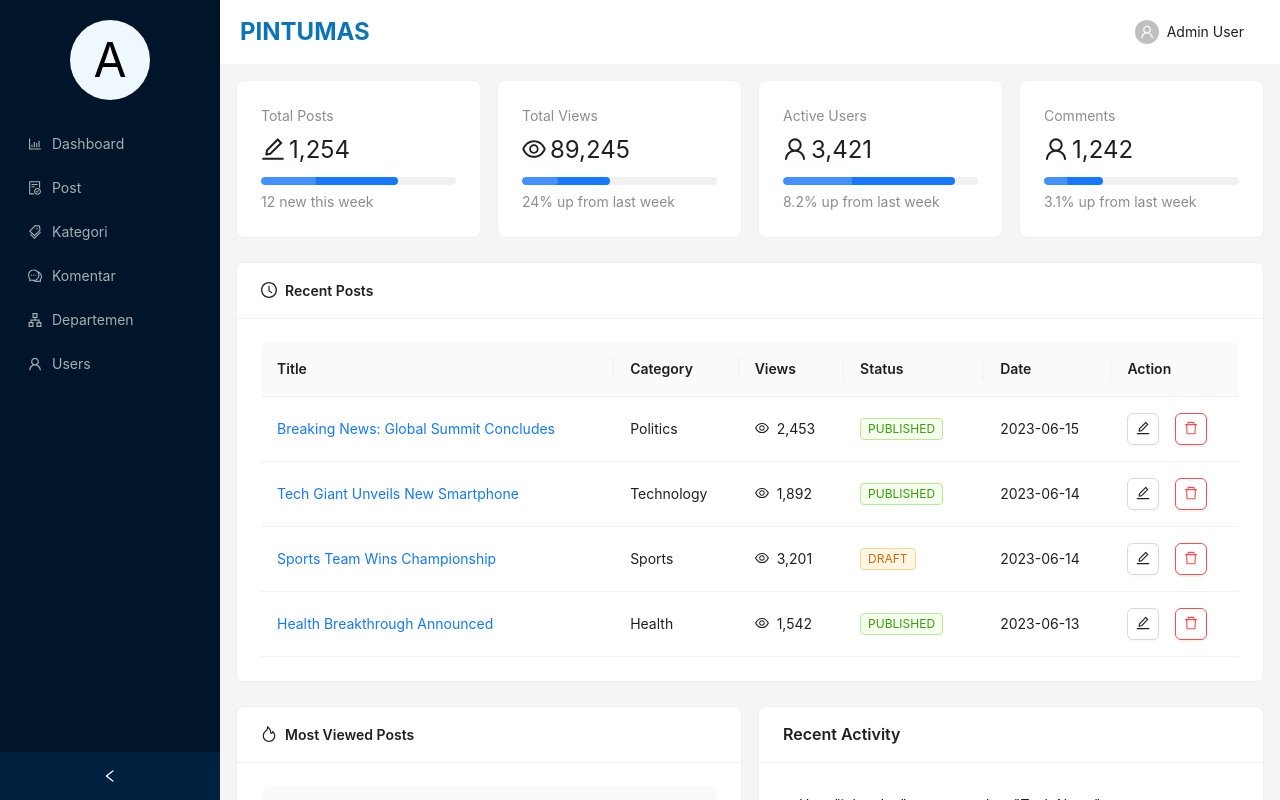
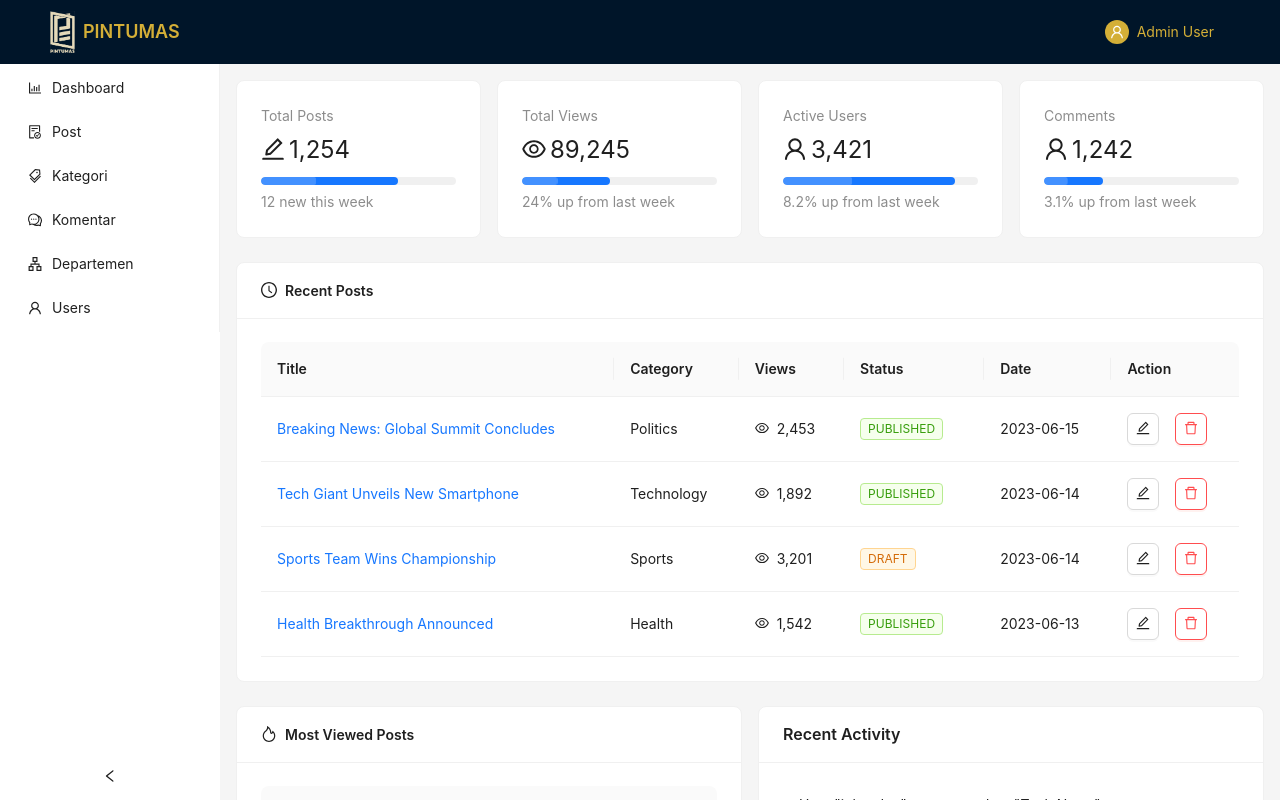
Before and after one commit to udibagas/pintumas, a Next.js app: page /admin in a window 1280 px wide. Shown: the top 800 px of the page. Built offline with nearby package versions, Linux system fonts and the light colour scheme; what @ant-design/nextjs-registry would draw is missing.

Commit message:
add logo

```diff
--- a/src/app/(admin)/layout.tsx
+++ b/src/app/(admin)/layout.tsx
@@ -3,7 +3,7 @@
 import React, { useState } from 'react';
 import { LogoutOutlined, UserOutlined } from '@ant-design/icons';
 import type { MenuProps } from 'antd';
-import { Avatar, Button, Dropdown, Layout, Modal } from 'antd';
+import { Avatar, Button, Dropdown, Image, Layout, Modal } from 'antd';
 import NavMenu from '@/components/nav-menu';
 import client from '@/lib/api-client';
 import { redirect } from 'next/navigation';
@@ -36,40 +36,34 @@ export default function MainLayout({ children }: React.PropsWithChildren) {
 
   return (
     <Layout style={{ minHeight: '100vh' }}>
-      <Sider
-        width={220}
-        collapsible
-        collapsed={collapsed}
-        onCollapse={(value) => setCollapsed(value)}
-      >
-        <div style={{
-          width: collapsed ? "40px" : "80px",
-          height: collapsed ? "40px" : "80px",
-          margin: "20px auto",
-          backgroundColor: "aliceblue",
-          borderRadius: "50%",
-          textAlign: "center",
-          lineHeight: collapsed ? "40px" : "80px",
-          fontSize: collapsed ? "1.5rem" : "3rem",
-          color: "black",
-        }}>
-          {/* {user?.name[0]} */}
-          A
+      <Header className='flex justify-between py-4 items-center shadow'>
+        <div className='flex items-center gap-2 text-lg font-semibold'>
+          <Image
+            preview={false}
+            src='/pintumas.png'
+            alt='Logo'
+            width={25}
+          />
+          <span className='text-[#D4AF37]'>PINTUMAS</span>
         </div>
+        <Dropdown menu={{ items: menuItems }} placement="bottom" arrow>
+          <Button type='text'>
+            <Avatar size='small' icon={<UserOutlined />} style={{ background: '#D4AF37' }} />
+            <span className='text-[#D4AF37]'>{`Admin User`}</span>
+          </Button>
+        </Dropdown>
+      </Header>
 
-        <NavMenu />
-      </Sider>
       <Layout>
-        <Header style={{ padding: '0 20px', background: '#fff', display: 'flex', justifyContent: 'space-between', alignItems: 'center' }}>
-          <div style={{ fontSize: 24, color: '#0C74B6', fontWeight: 'bold' }}>PINTUMAS</div>
-          <Dropdown menu={{ items: menuItems }} placement="bottom" arrow>
-            <Button type='text'>
-              <Avatar size='small' icon={<UserOutlined />} />
-              <span>{`Admin User`}</span>
-            </Button>
-          </Dropdown>
-        </Header>
-
+        <Sider
+          theme='light'
+          width={220}
+          collapsible
+          collapsed={collapsed}
+          onCollapse={(value) => setCollapsed(value)}
+        >
+          <NavMenu />
+        </Sider>
         <Content className='m-4'>
           {children}
         </Content>
--- a/src/app/layout.tsx
+++ b/src/app/layout.tsx
@@ -22,6 +22,9 @@ const queryClient = new QueryClient()
 export default function RootLayout({ children }: React.PropsWithChildren) {
   return (
     <html lang="en">
+      <head>
+        <title>PINTUMAS - </title>
+      </head>
       <body
         className={`${geistSans.variable} ${geistMono.variable} antialiased`}
       >
--- a/src/components/nav-menu.tsx
+++ b/src/components/nav-menu.tsx
@@ -48,7 +48,7 @@ export default function NavMenu() {
 
   return (
     <Menu
-      theme="dark"
+      theme="light"
       selectedKeys={[selectedKey]}
       mode="inline"
       items={items}
```
Also changed, not shown: public/pintumas.png (added).
